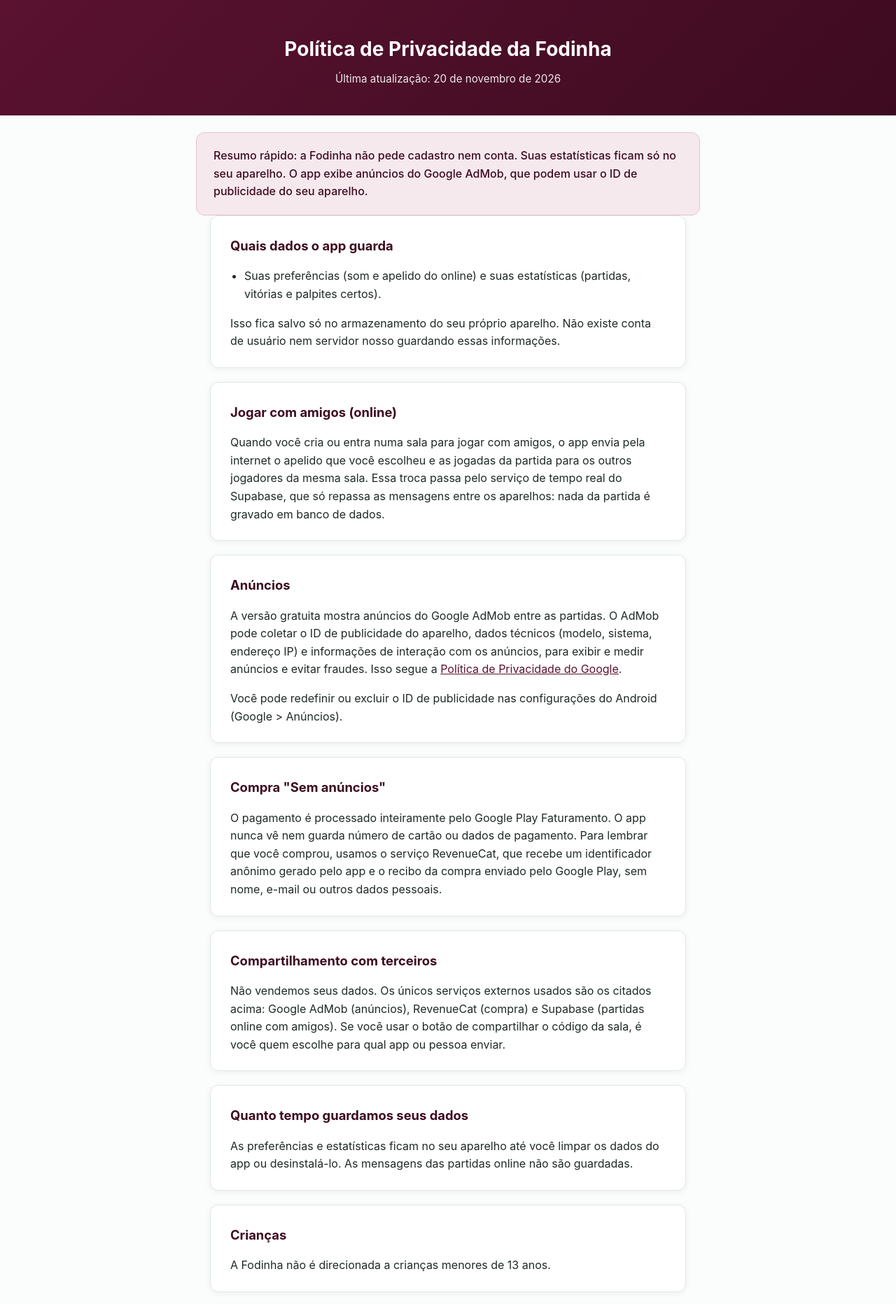
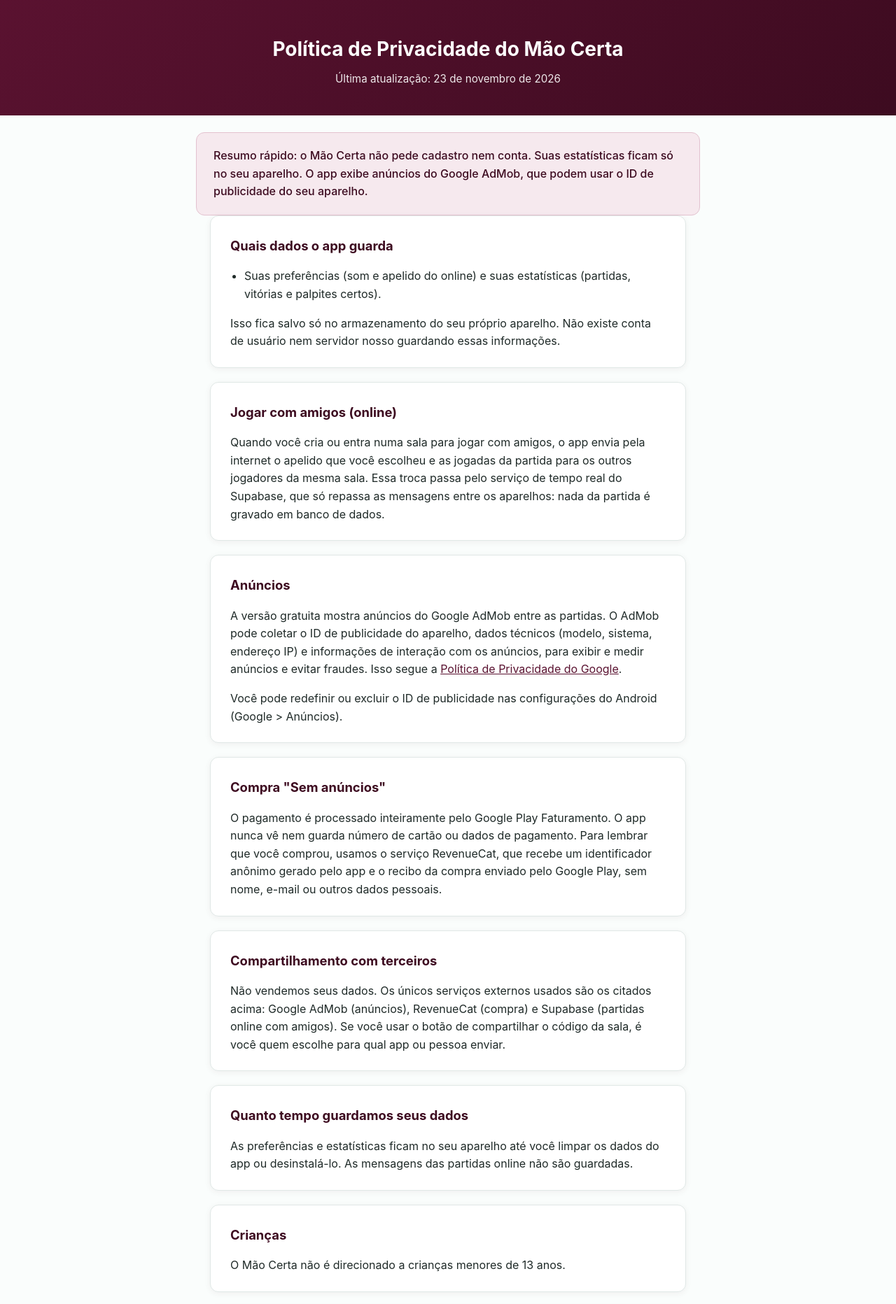
Before and after one commit to rafaelmazarao/rflapps-paginas, a plain HTML site: page mao-certa/privacidade/index.html in a window 1280 px wide. Shown: the top 1864 px of the page at 70% size. Drawn offline with Linux system fonts and the light colour scheme.

Commit message:
site: Fodinha renomeado para Mao Certa (privacidade em /mao-certa/)

```diff
--- a/fodinha/privacidade/index.html
+++ b/mao-certa/privacidade/index.html
@@ -3,7 +3,7 @@
 <head>
 <meta charset="UTF-8">
 <meta name="viewport" content="width=device-width, initial-scale=1.0">
-<title>Política de Privacidade — Fodinha</title>
+<title>Política de Privacidade — Mão Certa</title>
 <style>
   :root {
     --teal: #5A1230;
@@ -78,12 +78,12 @@
 <body>
 
 <header>
-  <h1>Política de Privacidade da Fodinha</h1>
-  <p>Última atualização: 20 de novembro de 2026</p>
+  <h1>Política de Privacidade do Mão Certa</h1>
+  <p>Última atualização: 23 de novembro de 2026</p>
 </header>
 
 <div class="resumo">
-  <p>Resumo rápido: a Fodinha não pede cadastro nem conta. Suas estatísticas ficam só no
+  <p>Resumo rápido: o Mão Certa não pede cadastro nem conta. Suas estatísticas ficam só no
   seu aparelho. O app exibe anúncios do Google AdMob, que podem usar o ID de publicidade do seu
   aparelho.</p>
 </div>
@@ -141,7 +141,7 @@
 
   <div class="cartao">
     <h2>Crianças</h2>
-    <p>A Fodinha não é direcionada a crianças menores de 13 anos.</p>
+    <p>O Mão Certa não é direcionado a crianças menores de 13 anos.</p>
   </div>
 
   <div class="cartao">
@@ -157,7 +157,7 @@
 </main>
 
 <footer>
-  Fodinha — br.com.rflapps.fodinha · <a href="../../">rflapps</a>
+  Mão Certa · <a href="../../">rflapps</a>
 </footer>
 
 </body>
```
Also changed, not shown: index.html (+4 -4 lines).
